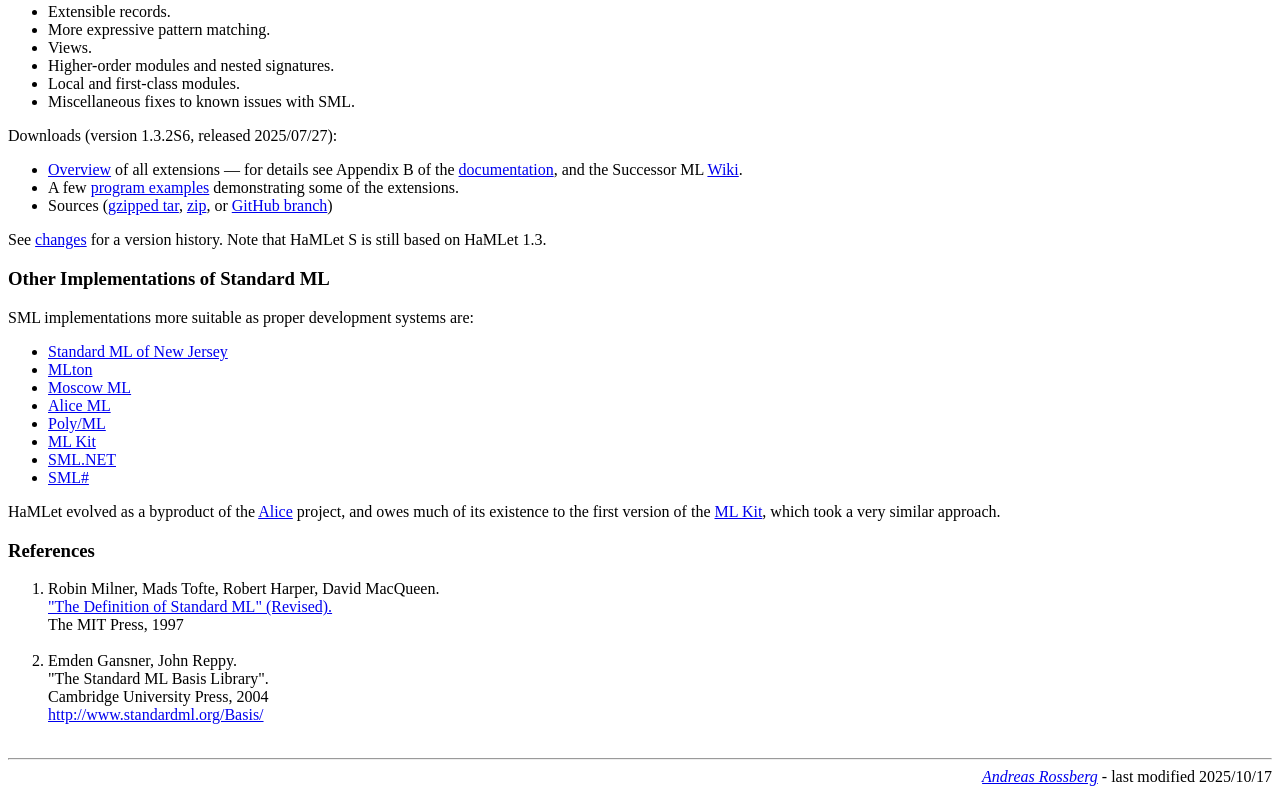
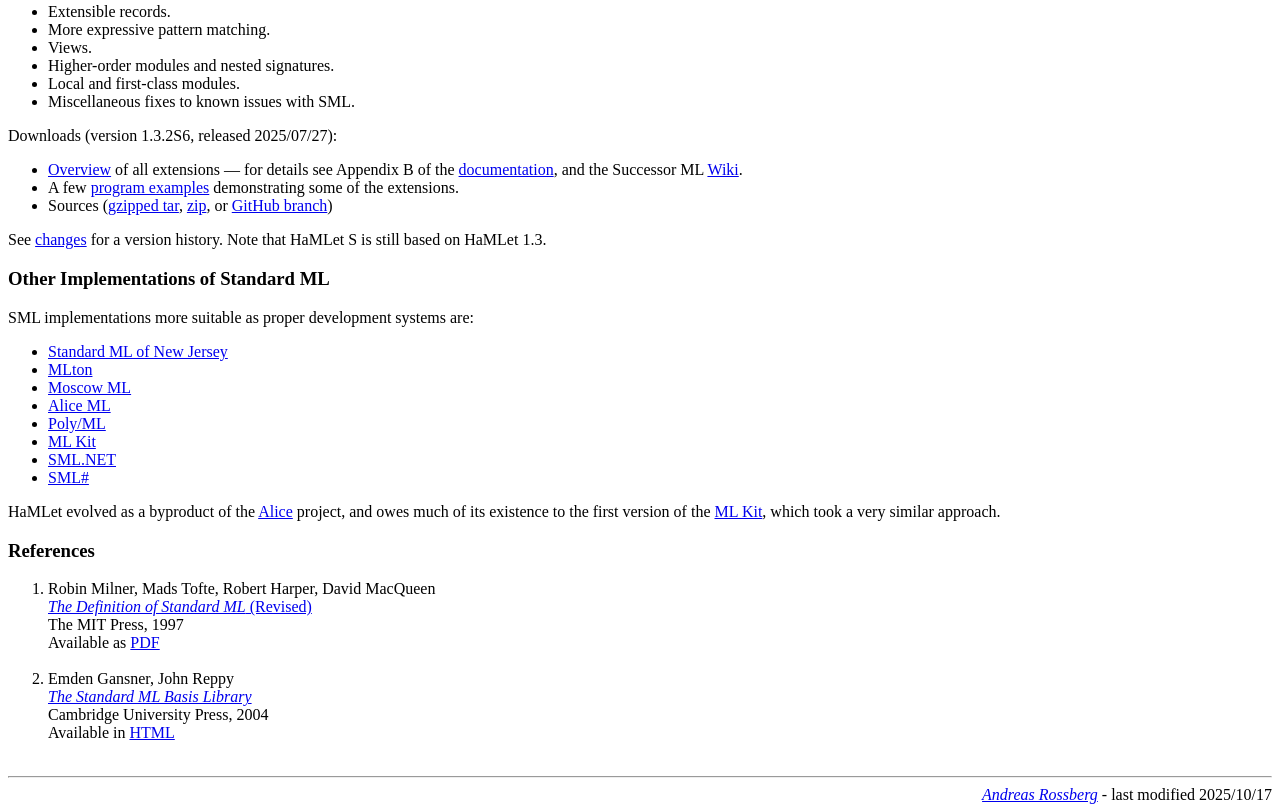
Before and after one commit to rossberg/hamlet, a plain HTML site: page doc/homepage/index.html in a window 1280 px wide. Shown: the part 1343-2155 px from the top of the page. Drawn offline with Linux system fonts and the light colour scheme.

Commit message:
Update more links in homepage

```diff
--- a/doc/homepage/index.html
+++ b/doc/homepage/index.html
@@ -9,10 +9,10 @@
 <BODY text="#000000" bgcolor="#FFFFFF">
 
 <H1>HaMLet</H1>
-&quot;To Be Or Not To Be Standard ML&quot; ;-)<BR>
-<BR>
-Version 2.0.1<BR>
-<BR>
+&quot;To Be Or Not To Be Standard ML&quot; ;-)<BR/>
+<BR/>
+Version 2.0.1<BR/>
+<BR/>
 
 
 <H3>What is it?</H3>
@@ -192,28 +192,29 @@ href="#mlkit">[3]</A>, which implemented SML'90. While a lot of inspiration came
 <OL>
 
 <LI><A name="definition">
-Robin Milner, Mads Tofte, Robert Harper, David MacQueen.<BR>
-<A href="http://mitpress.mit.edu/book-home.tcl?isbn=0262631814">&quot;The Definition of Standard ML&quot; (Revised).</A><BR>
-The MIT Press, 1997
+Robin Milner, Mads Tofte, Robert Harper, David MacQueen<BR/>
+<A href="https://direct.mit.edu/books/monograph/2094/The-Definition-of-Standard-ML"><I>The Definition of Standard ML</I> (Revised)</A><BR/>
+The MIT Press, 1997<BR/>
+Available as <A href="https://smlfamily.github.io/sml97-defn.pdf">PDF</A>
 </A>
 </LI>
-<BR>
+<BR/>
 
 <LI><A name="basis">
-Emden Gansner, John Reppy.<BR>
-&quot;The Standard ML Basis Library&quot;.<BR>
-Cambridge University Press, 2004<BR>
-<A href="http://www.standardml.org/Basis/">http://www.standardml.org/Basis/</A>
+Emden Gansner, John Reppy<BR/>
+<A href="https://www.cambridge.org/core/books/standard-ml-basis-library/C67A8C88BF67CDE0BE47977B234A2C20"><I>The Standard ML Basis Library</I></A><BR/>
+Cambridge University Press, 2004<BR/>
+Available in <A href="http://www.standardml.org/Basis/">HTML</A>
 </A>
 </LI>
-<BR>
+<BR/>
 
 <!--
 <LI><A name="mlkit">
-Lars Birkedal, Nick Rothwell, Mads Tofte, David Turner.<BR>
-&quot;The ML Kit&quot; (Version 1),<BR>
-Technical Report 93/14.<BR>
-University of Copenhagen, 1993<BR>
+Lars Birkedal, Nick Rothwell, Mads Tofte, David Turner.<BR/>
+&quot;The ML Kit&quot; (Version 1),<BR/>
+Technical Report 93/14.<BR/>
+University of Copenhagen, 1993<BR/>
 <A href="http://www.diku.dk/research-groups/topps/activities/kit2/mlkit1.html">http://www.diku.dk/research-groups/topps/activities/kit2/mlkit1.html</A>
 </A>
 </LI>
```
